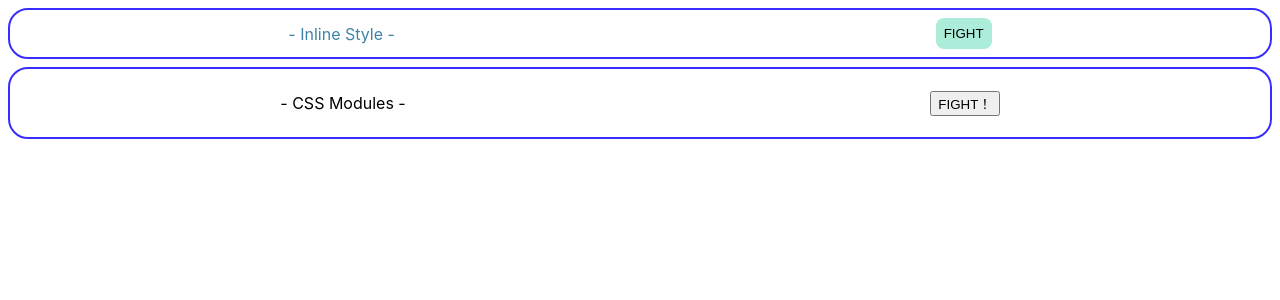
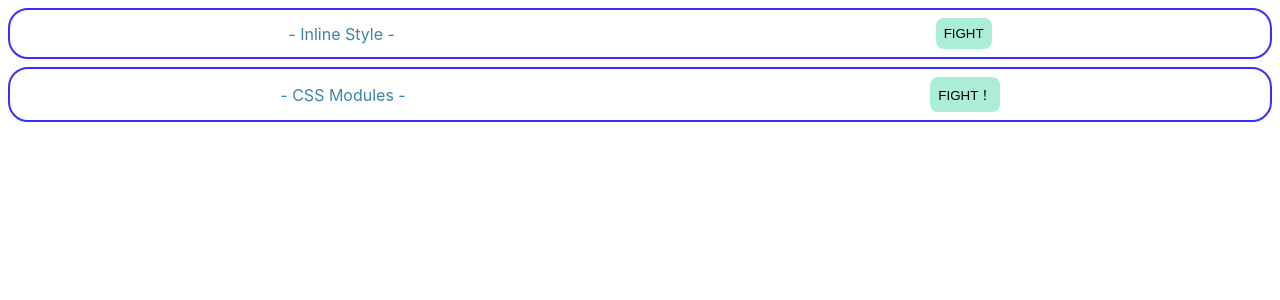
Before and after one commit to umedanaoyuki/react-levelup, a React (Create React App) app in the folder react-levelup/: page / in a window 1280 px wide. Shown: the top 300 px of the page. Built offline with nearby package versions, Linux system fonts and the light colour scheme.

Commit message:
CSS modules完成

```diff
--- a/react-levelup/src/components/CssModules.jsx
+++ b/react-levelup/src/components/CssModules.jsx
@@ -4,8 +4,8 @@ import classes from './CssModules.module.scss'
 export const CssModules = () => {
   return (
     <div className={classes.container}>
-      <p>- CSS Modules -</p>
-      <button>FIGHT！</button>
+      <p className={classes.title}>- CSS Modules -</p>
+      <button className={classes.button}>FIGHT！</button>
       </div>
   )
 }
--- a/react-levelup/src/components/CssModules.module.scss
+++ b/react-levelup/src/components/CssModules.module.scss
@@ -7,3 +7,20 @@
   justify-content: space-around;
   align-items: center;
 }
+
+.title {
+  margin: 0;
+  color: #3d84a8;
+}
+
+.button {
+  background-color: #abedd8;
+  border: none;
+  padding: 8px;
+  border-radius: 8px;
+  &:hover {
+    background-color: lightgreen;
+    color: white;
+    cursor: pointer;
+  }
+}
```
